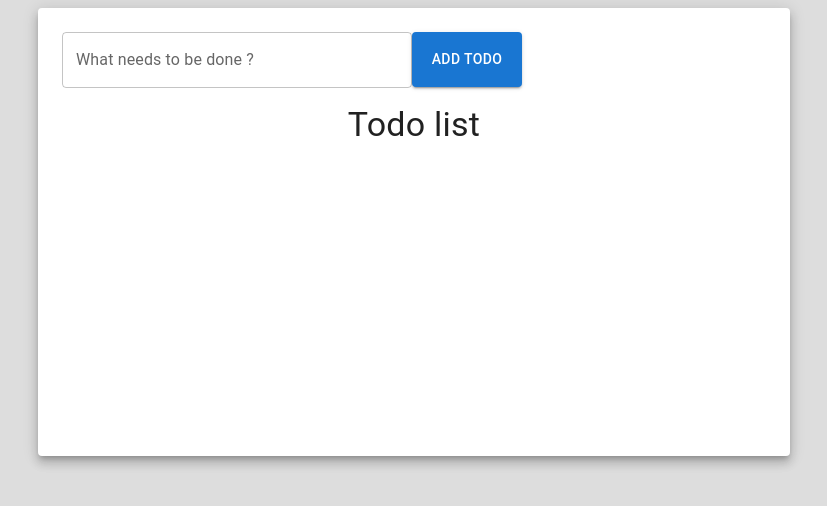
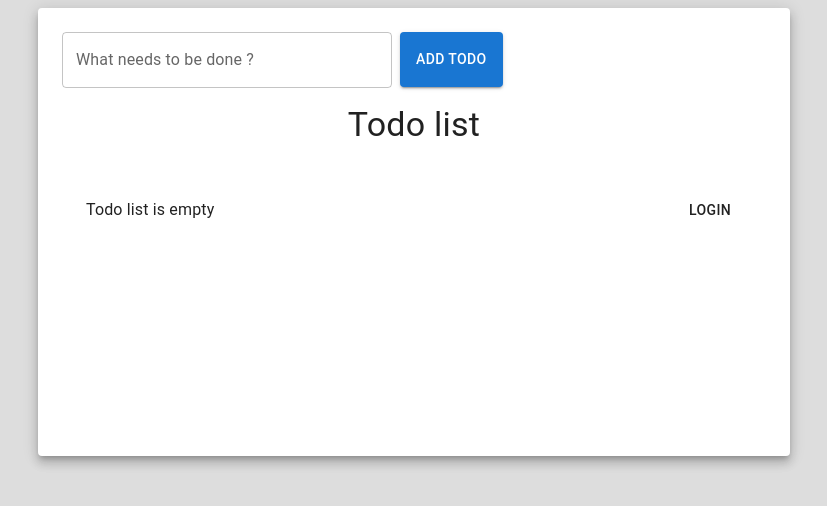
Before and after one commit to SergeyKagal/mind, a React (Create React App) app: page / in a window 1280 px wide. Shown: the top 506 px of the page, without its empty margins (234-1061 px from the left). Built offline with nearby package versions, Linux system fonts and the light colour scheme.

Commit message:
feat: count items in todos

```diff
--- a/src/TodoList.tsx
+++ b/src/TodoList.tsx
@@ -1,6 +1,14 @@
 import React from 'react';
 import { observer } from 'mobx-react-lite';
-import { List, ListItem, Divider, ListItemText, Checkbox } from '@mui/material';
+import {
+  List,
+  ListItem,
+  Toolbar,
+  ListItemText,
+  Checkbox,
+  Button,
+  Typography,
+} from '@mui/material';
 import store from './store';
 export const TodoList = () => {
   return (
@@ -22,6 +30,12 @@ export const TodoList = () => {
           </ListItem>
         ))}
       </List>
+      <Toolbar>
+        <Typography component="div" sx={{ flexGrow: 1 }}>
+          {store.itemsLeft}
+        </Typography>
+        <Button color="inherit">Login</Button>
+      </Toolbar>
     </>
   );
 };
--- a/src/components/Addtodo.tsx
+++ b/src/components/Addtodo.tsx
@@ -22,11 +22,11 @@ const Addtodo = () => {
 
   return (
     <>
-      <Stack direction="row" spacing={1}>
-        <form onSubmit={submitHandler}>
+      <form onSubmit={submitHandler}>
+        <Stack direction="row" spacing={1}>
           <TextField
             name="text"
-            sx={{ width: 350 }}
+            sx={{ width: 330 }}
             id="standard-basic"
             label="What needs to be done ?"
             variant="outlined"
@@ -36,13 +36,13 @@ const Addtodo = () => {
 
           <Button
             variant="contained"
-            sx={{ width: 110, height: 55 }}
+            sx={{ height: 55 }}
             onClick={() => addTodoHandler(text)}
           >
             Add Todo
           </Button>
-        </form>
-      </Stack>
+        </Stack>
+      </form>
     </>
   );
 };
--- a/src/store.ts
+++ b/src/store.ts
@@ -3,13 +3,17 @@ import { ITodoItem } from './types';
 
 class store {
   todos: ITodoItem[] = [];
+  itemsLeft: string = 'Todo list is empty';
+
   addTodo(text: string) {
     this.todos.push({
       id: new Date().toLocaleString(),
       text: text.trim(),
       isDone: false,
     });
+    this.itemsLeftCounter();
   }
+
   toggleTodoItem(id: string) {
     this.todos = this.todos.map((item) => {
       if (id === item.id) {
@@ -18,12 +22,33 @@ class store {
         return item;
       }
     });
+    this.itemsLeftCounter();
+  }
+
+  itemsLeftCounter() {
+    let count = 0;
+    toJS(this.todos).forEach((item) => {
+      if (!item.isDone) {
+        count++;
+      }
+    });
+    if (!count && !toJS(this.todos).length) {
+      this.itemsLeft = 'Todo list is empty';
+      return;
+    }
+    if (!count && toJS(this.todos).length) {
+      this.itemsLeft = 'All items is done';
+      return;
+    }
+    this.itemsLeft = count > 1 ? `${count} items left` : `${count} item left`;
   }
   constructor() {
     makeObservable(this, {
       todos: observable,
+      itemsLeft: observable,
       addTodo: action,
       toggleTodoItem: action,
+      itemsLeftCounter: action,
     });
   }
 }
```
